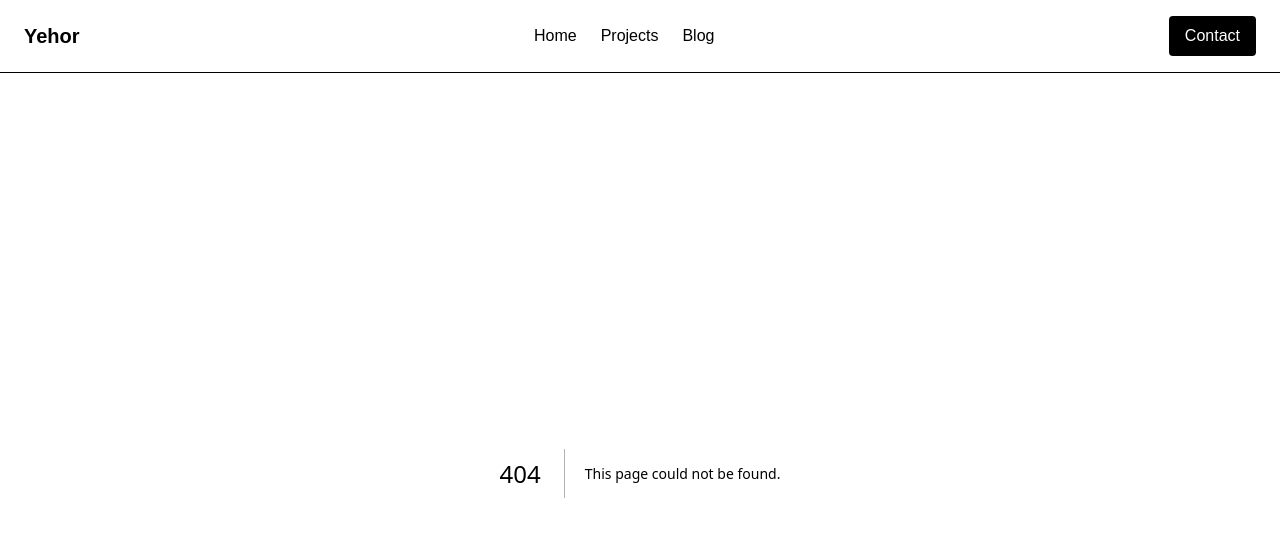
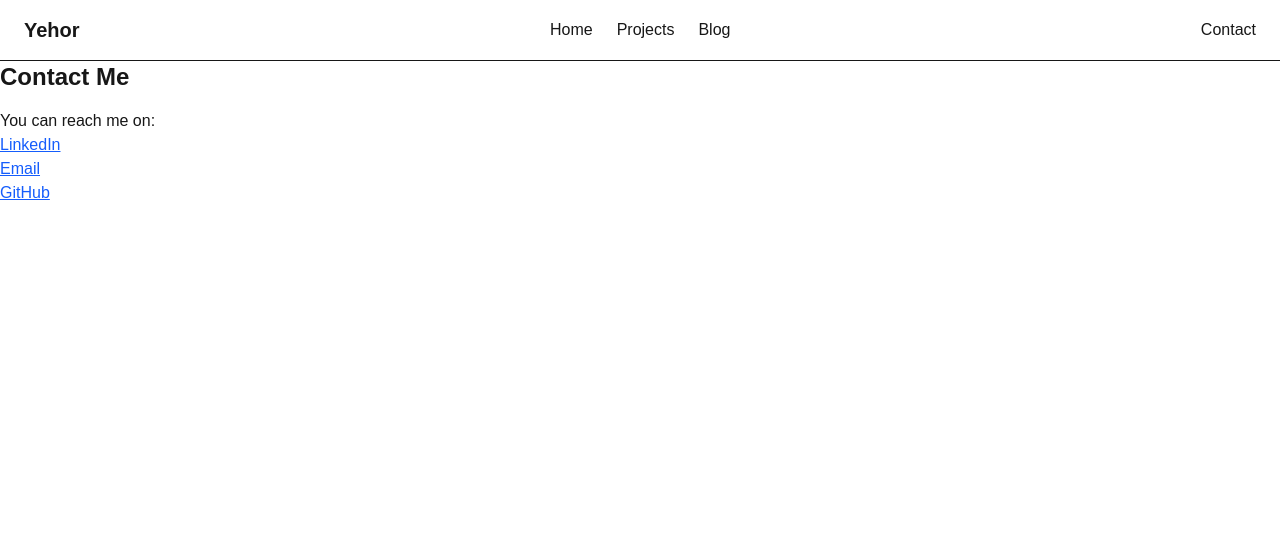
Before and after one commit to yehor-maksiuchenko/personal-portfolio, a Next.js app: page /contact-me in a window 1280 px wide. Before the commit this address had no page. Shown: the top 536 px of the page. Built offline with nearby package versions, Linux system fonts and the light colour scheme.

Commit message:
Add 'Contact me' page

```diff
--- a/app/components/Header.tsx
+++ b/app/components/Header.tsx
@@ -3,17 +3,15 @@ import Link from "next/link";
 export default function MainHeader() {
   return (
     <header className="flex items-center justify-between px-6 py-4 border-b">
-      <div className="text-xl font-bold">
+      <Link className="text-xl font-bold" href="../home">
         Yehor
-      </div>
+      </Link>
       <nav className="flex gap-6">
         <Link href="/home">Home</Link>
         <Link href="/projects">Projects</Link>
         <Link href="/blog">Blog</Link>
       </nav>
-      <button className="rounded px-4 py-2 bg-black text-white">
-        Contact
-      </button>
+      <Link href="/contact-me">Contact</Link>
     </header>
   );
 }
--- /dev/null
+++ b/app/contact-me/page.tsx
@@ -0,0 +1,34 @@
+export default function ContactMePage() {
+  return (
+    <main>
+      <h1 className="text-2xl font-bold mb-4">Contact Me</h1>
+      <p>You can reach me on{': '}</p>
+        <ul>
+          <li><a
+                    href="https://www.linkedin.com/in/yehor-maksiuchenko/"
+                    target="_blank"
+                    rel="noopener noreferrer"
+                    className="text-blue-600 underline"
+                >
+                    LinkedIn
+                </a></li>
+          <li><a
+                    href="mailto:yehormaksiuchenko@gmail.com"
+                    className="text-blue-600 underline"
+                >
+                    Email
+                </a></li>
+          <li>
+            <a
+              href="https://github.com/yehor-maksiuchenko"
+              target="_blank"
+              rel="noopener noreferrer"
+              className="text-blue-600 underline"
+            >
+              GitHub
+            </a>
+          </li>
+        </ul>
+    </main>
+  );
+}
```
